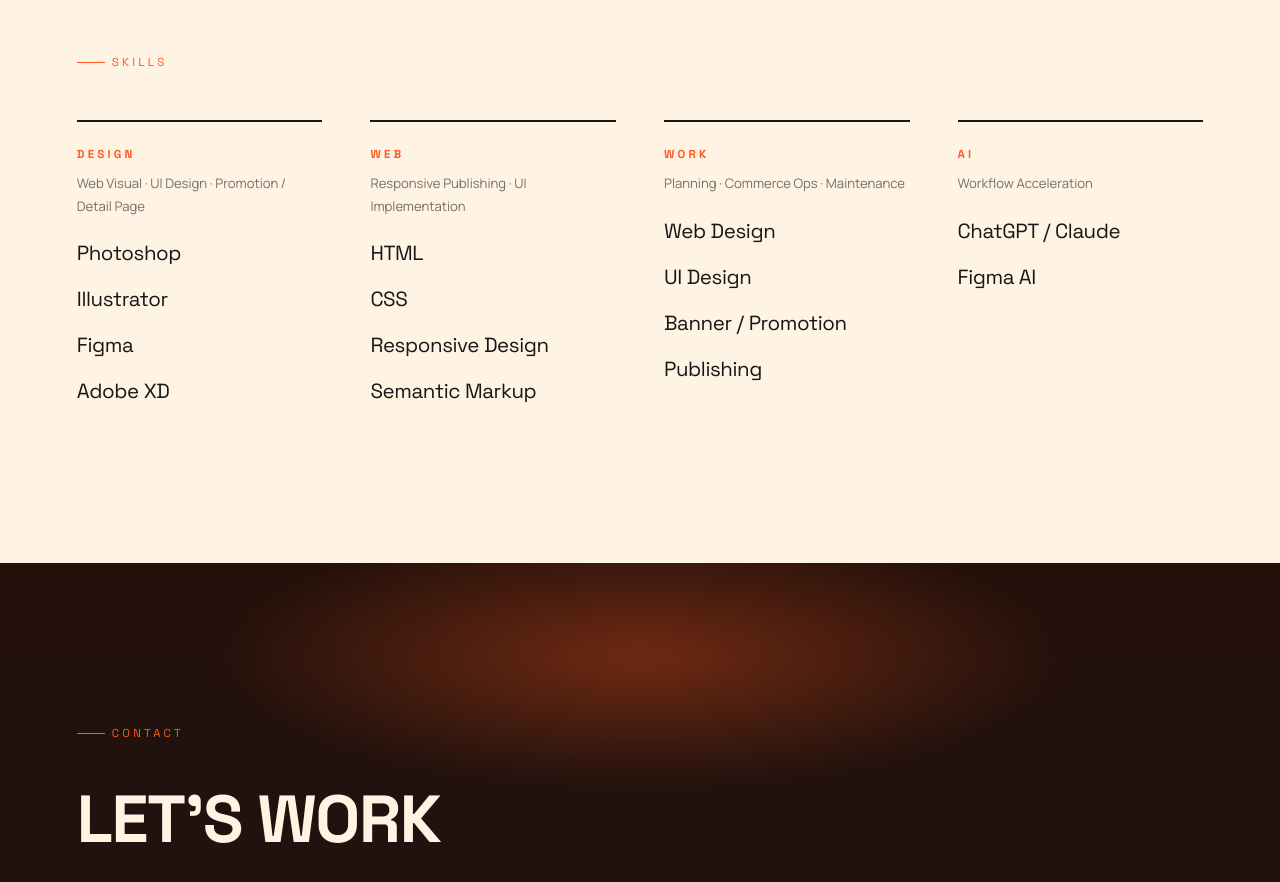
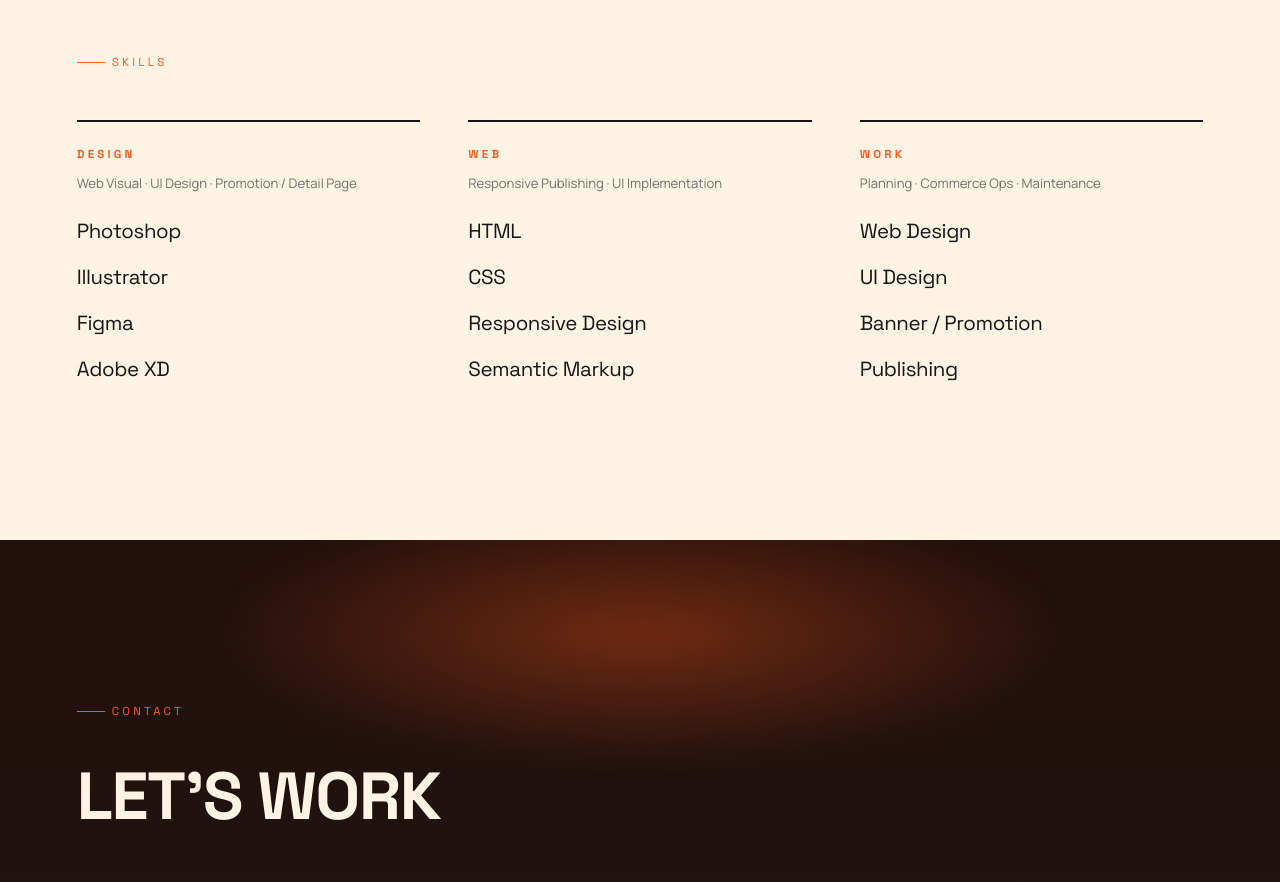
Before and after one commit to risinghun82/risinghun-portfolio, a React (Vite) app: page /#/ in a window 1280 px wide. Shown: the part 6280-7162 px from the top of the page. Built offline with nearby package versions, Linux system fonts and the light colour scheme; a web font is replaced by a local one.

Commit message:
Drop standalone AI tools group from Skills

```diff
--- a/src/components/Skills/Skills.css
+++ b/src/components/Skills/Skills.css
@@ -5,7 +5,7 @@
 
 .skills__grid {
   display: grid;
-  grid-template-columns: repeat(4, 1fr);
+  grid-template-columns: repeat(3, 1fr);
   gap: 3rem;
   margin-top: 3rem;
 }
--- a/src/components/Skills/Skills.jsx
+++ b/src/components/Skills/Skills.jsx
@@ -17,12 +17,13 @@ const GROUPS = [
     desc: "Planning · Commerce Ops · Maintenance",
     items: ["Web Design", "UI Design", "Banner / Promotion", "Publishing"],
   },
-  {
-    label: "AI",
-    desc: "Workflow Acceleration",
-    items: ["ChatGPT / Claude", "Figma AI"],
-  },
 ];
+
+// Note: ChatGPT/Claude and Figma AI are used day to day to speed up
+// research and production, but are deliberately not listed as their own
+// skill group — Planning/Design/Publishing are the actual core competency,
+// and a standalone "AI" category next to them would overstate what AI
+// tools contribute versus hands-on skill.
 
 /**
  * Skills
```
